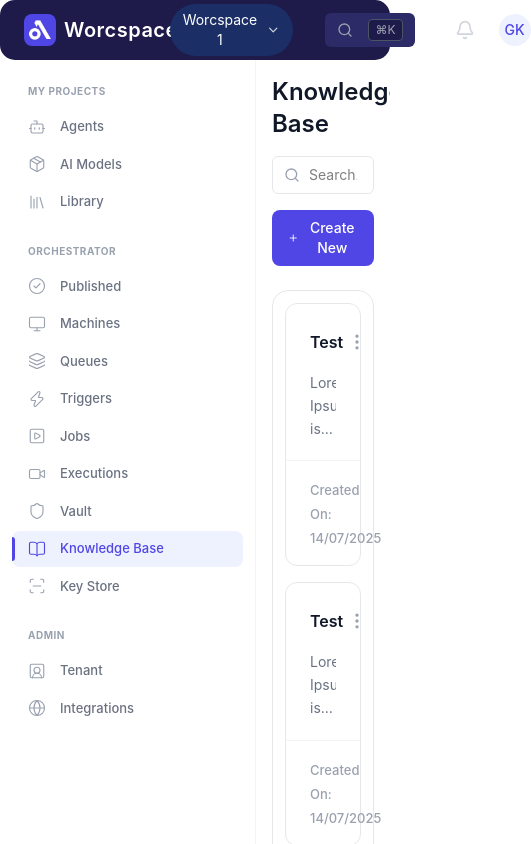
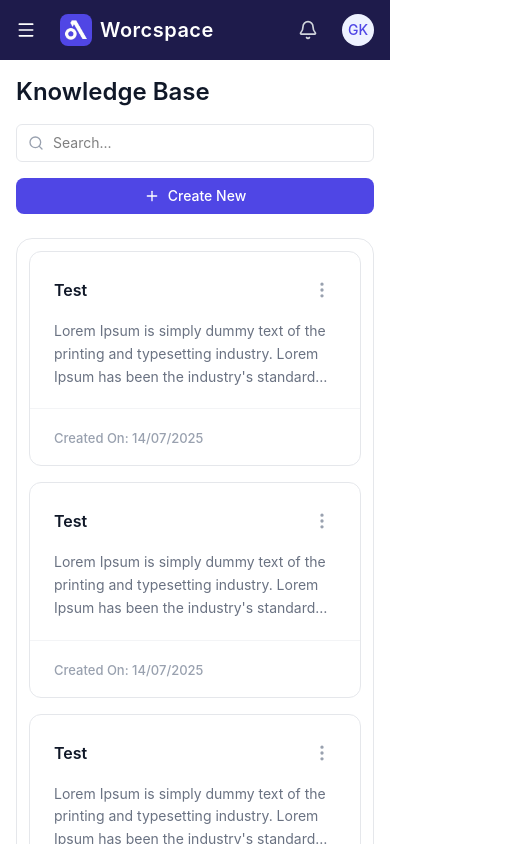
Before and after one commit to Om11013/react-project, a React (Vite) app: page /knowledge-base in a window 390 px wide. Shown: the whole page, 531 px wide, since content can reach past the window. Built offline with nearby package versions, Linux system fonts and the light colour scheme.

Commit message:
[chore] implement responsive mobile sidebar with toggle functionality and backdrop overlay

```diff
--- a/src/components/layout/Header.tsx
+++ b/src/components/layout/Header.tsx
@@ -1,14 +1,21 @@
-import { Search, Bell, ChevronDown } from 'lucide-react';
+import { Search, Bell, ChevronDown, Menu } from 'lucide-react';
 
 import AventisiaLogo from '../../assets/aventisia_logo.jpeg';
 
 import { Button } from '@/components/common/Button';
 import { Input } from '@/components/common/Input';
 
-const Header = () => {
+interface HeaderProps {
+  onMenuClick?: () => void;
+}
+
+const Header = ({ onMenuClick }: HeaderProps) => {
   return (
-    <header className="h-[60px] bg-secondary rounded-[15px] flex items-center justify-between px-6 text-white shrink-0">
-      <div className="flex items-center gap-6">
+    <header className="h-[60px] bg-secondary md:rounded-[15px] flex items-center justify-between px-4 md:px-6 text-white shrink-0">
+      <div className="flex items-center gap-4 md:gap-6">
+        <Button onClick={onMenuClick} className="md:hidden p-2 -ml-2 text-white hover:bg-white/10 rounded-lg">
+          <Menu className="w-5 h-5" />
+        </Button>
         <div className="flex items-center gap-2">
           <img
             src={AventisiaLogo}
@@ -18,13 +25,13 @@ const Header = () => {
           <span className="text-xl font-semibold tracking-wide">Worcspace</span>
         </div>
 
-        <Button className="flex items-center gap-2 bg-[#1b2f66] hover:bg-[#38357A] transition-colors rounded-full px-3 py-1.5 text-sm">
+        <Button className="hidden sm:flex items-center gap-2 bg-[#1b2f66] hover:bg-[#38357A] transition-colors rounded-full px-3 py-1.5 text-sm">
           <span>Worcspace 1</span>
           <ChevronDown className="w-4 h-4 text-gray-300" />
         </Button>
       </div>
 
-      <div className="flex-1 max-w-xl mx-8">
+      <div className="flex-1 max-w-xl mx-4 md:mx-8 hidden md:block">
         <div className="relative flex items-center">
           <Search className="w-4 h-4 text-gray-400 absolute left-3" />
           <Input
--- a/src/components/layout/MainLayout.tsx
+++ b/src/components/layout/MainLayout.tsx
@@ -1,15 +1,18 @@
+import { useState } from 'react';
 import { Outlet } from 'react-router-dom';
 
 import Sidebar from './Sidebar';
 import Header from './Header';
 
 const MainLayout = () => {
+  const [isMobileSidebarOpen, setIsMobileSidebarOpen] = useState(false);
+
   return (
     <div className="flex flex-col h-screen bg-white">
-      <Header />
+      <Header onMenuClick={() => setIsMobileSidebarOpen(true)} />
 
-      <div className="flex flex-1 overflow-hidden">
-        <Sidebar />
+      <div className="flex flex-1 overflow-hidden relative">
+        <Sidebar isOpen={isMobileSidebarOpen} onClose={() => setIsMobileSidebarOpen(false)} />
 
         <main className="flex-1 overflow-x-hidden overflow-y-auto p-4 md:p-6 min-w-0">
           <Outlet />
--- a/src/components/layout/Sidebar.tsx
+++ b/src/components/layout/Sidebar.tsx
@@ -15,13 +15,19 @@ import {
   ScanLine,
   UserSquare2,
   Globe,
+  X,
 } from 'lucide-react';
 
 import { ROUTES } from '@/constants/routeConstants';
 import { Button } from '@/components/common/Button';
 import type { SidebarSection } from '@/types/general';
 
-const Sidebar = () => {
+interface SidebarProps {
+  isOpen?: boolean;
+  onClose?: () => void;
+}
+
+const Sidebar = ({ isOpen = false, onClose }: SidebarProps) => {
   const navigate = useNavigate();
   const [activeTab, setActiveTab] = useState('Knowledge Base');
 
@@ -63,8 +69,28 @@ const Sidebar = () => {
   };
 
   return (
-    <aside className="w-64 bg-white border-r border-gray-100 flex flex-col h-full overflow-y-auto">
-      <div className="flex flex-col gap-6 py-6 font-sans">
+    <>
+      {/* Mobile Backdrop */}
+      <div
+        className={`fixed inset-0 bg-black/50 z-40 transition-opacity md:hidden ${isOpen ? 'opacity-100' : 'opacity-0 pointer-events-none'}`}
+        onClick={onClose}
+      />
+
+      {/* Sidebar Drawer */}
+      <aside
+        className={`
+          fixed inset-y-0 left-0 z-50 w-64 bg-white border-r border-gray-100 flex flex-col h-full overflow-y-auto
+          transform transition-transform duration-300 ease-in-out md:relative md:translate-x-0
+          ${isOpen ? 'translate-x-0' : '-translate-x-full'}
+        `}
+      >
+        <div className="flex items-center justify-end p-4 md:hidden">
+          <Button onClick={onClose} className="p-2 hover:bg-gray-100 rounded-lg text-gray-500">
+            <X className="w-5 h-5" />
+          </Button>
+        </div>
+
+        <div className="flex flex-col gap-6 py-6 md:pt-6 pt-2 font-sans">
         {sections.map((section) => (
           <div key={section.title} className="flex flex-col gap-1.5">
             <h3 className="text-[10px] font-bold text-gray-400 px-7 tracking-[0.05em] uppercase mb-1">
@@ -103,7 +129,8 @@ const Sidebar = () => {
           </div>
         ))}
       </div>
-    </aside>
+      </aside>
+    </>
   );
 };
 
```
